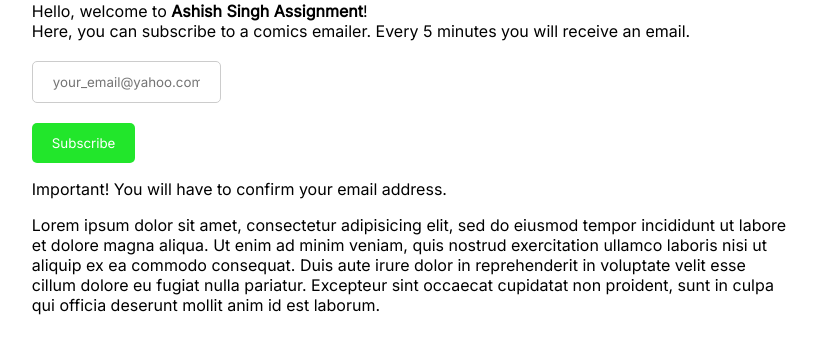
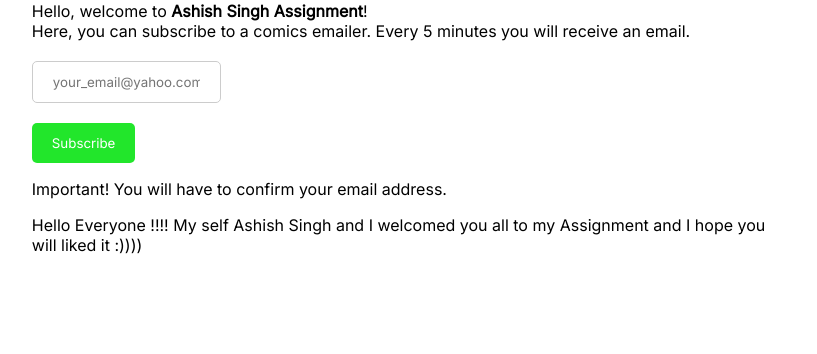
Before and after one commit to Thalaaashu/rtCamp-Assignment, a PHP site: page /Project5/ in a window 1280 px wide. Shown: the part 125-479 px from the top of the page, without its empty margins (229-1046 px from the left). Run offline with PHP 8.4, Linux system fonts and the light colour scheme; data that the repository does not hold is empty.

Commit message:
Last Commit

```diff
--- a/check.php
+++ b/check.php
@@ -3,7 +3,7 @@
 $error = '';
 $success = '';
 
-$connection = mysqli_connect("remotemysql.com", "FhYN7E3LgC", "tDjfCwj1bE", "FhYN7E3LgC"); // connect to mysql
+$connection = mysqli_connect("remotemysql.com", "G0uOzhgK2V", "3PAfLFuTsk", "G0uOzhgK2V");// connect to mysql
 if(!$connection) die("Error while connecting to DB"); // if error, show it
 
 if(!isset($_GET['token'])) { $error = "Invalid token."; goto ext; } // if didn't receive token then show error
--- a/index.php
+++ b/index.php
@@ -83,12 +83,7 @@ mysqli_close($connection); // close the connection to the db
 				<input type="submit" name="Send" value="Subscribe" class="submit">
 			</form>
 			<p>Important! You will have to confirm your email address.</p>
-			<p>Lorem ipsum dolor sit amet, consectetur adipisicing elit, sed do eiusmod
-			tempor incididunt ut labore et dolore magna aliqua. Ut enim ad minim veniam,
-			quis nostrud exercitation ullamco laboris nisi ut aliquip ex ea commodo
-			consequat. Duis aute irure dolor in reprehenderit in voluptate velit esse
-			cillum dolore eu fugiat nulla pariatur. Excepteur sint occaecat cupidatat non
-			proident, sunt in culpa qui officia deserunt mollit anim id est laborum.</p>
+			<p>Hello Everyone !!!! My self Ashish Singh and I welcomed you all to my Assignment and I hope you will liked it :))))</p>
 		</div>
 		<script type="text/javascript" src="http://localhost/Project5/js/script.js"></script>
 	</body>
--- a/send.php
+++ b/send.php
@@ -2,7 +2,7 @@
 
 while(true)
 {
-	$connection = mysqli_connect("remotemysql.com", "FhYN7E3LgC", "tDjfCwj1bE", "FhYN7E3LgC"); // connect to the db
+	$connection = mysqli_connect("remotemysql.com", "G0uOzhgK2V", "3PAfLFuTsk", "G0uOzhgK2V"); // connect to the db
 	if(!$connection) die("Error while connecting to DB"); // if error while connecting then show it
 
 	$html = file_get_contents("https://c.xkcd.com/random/comic"); // select a random comic
--- a/unsubscribe.php
+++ b/unsubscribe.php
@@ -3,7 +3,7 @@
 $error = '';
 $success = '';
 
-$connection = mysqli_connect("remotemysql.com", "FhYN7E3LgC", "tDjfCwj1bE", "FhYN7E3LgC"); // connect to the db
+$connection = mysqli_connect("remotemysql.com", "G0uOzhgK2V", "3PAfLFuTsk", "G0uOzhgK2V"); // connect to the db
 if(!$connection) die("Error while connecting to DB"); // if error then show it
 
 if(!isset($_GET['token'])) { $error = "Invalid token."; goto ext; } // if script doesn't receive a token then abort it
```
